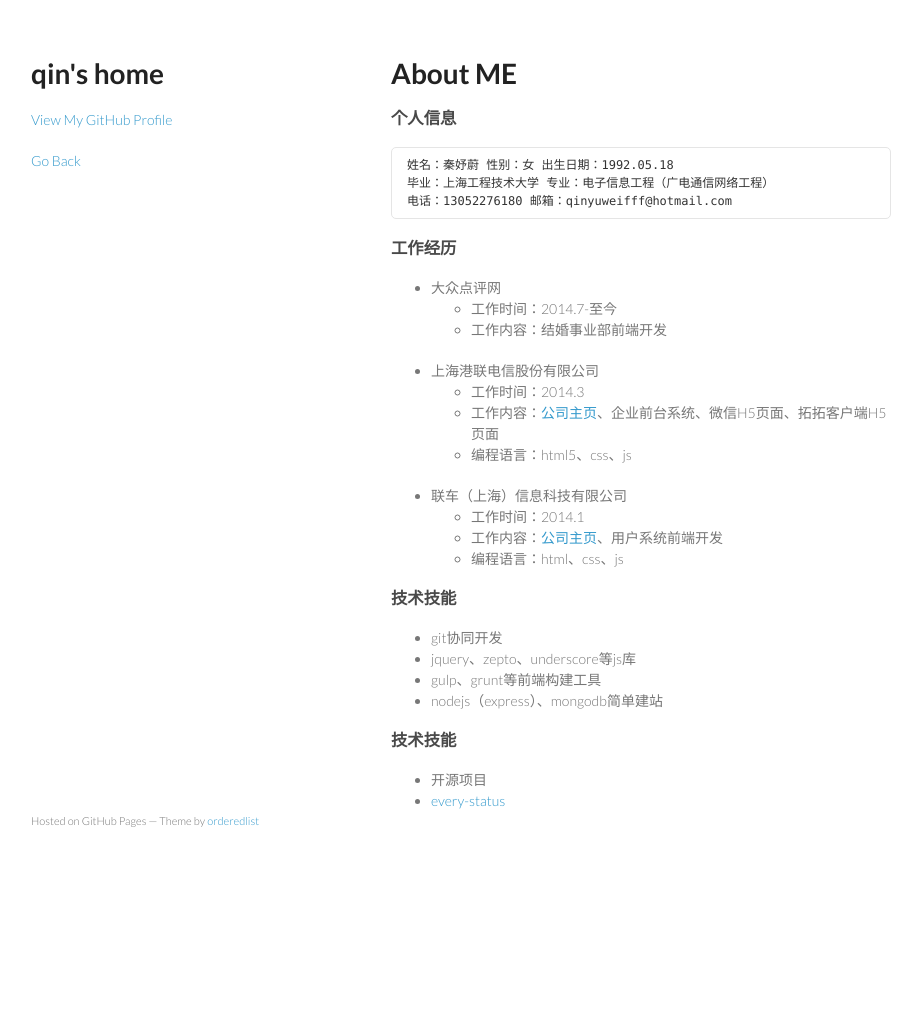
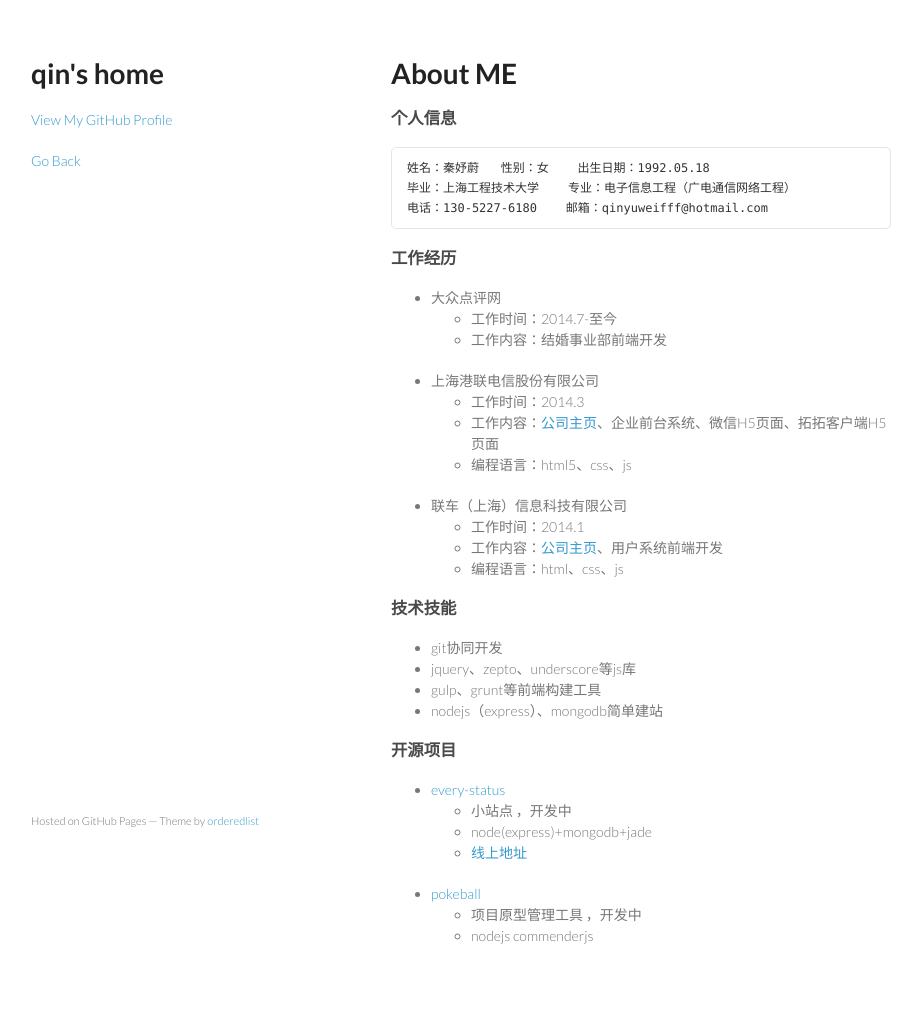
Before and after one commit to qinnnnnnnn/qinnnnnnnn.github.com, a Jekyll site: the page built from aboutme.md, in a window 1280 px wide. Shown: the whole page, without its empty margins (179-1101 px from the left). Built offline with Jekyll 4.4.1, drawn with Linux system fonts in a browser that asks for light colours; Markdown is read by kramdown in place of the engine named in the settings; before the commit the page ends 900 px from its top, so only the background shows below that.

Commit message:
update resume

````diff
--- a/aboutme.md
+++ b/aboutme.md
@@ -6,9 +6,9 @@ title: about me
 
 ### 个人信息
 ```
-姓名：秦妤蔚 性别：女 出生日期：1992.05.18
-毕业：上海工程技术大学 专业：电子信息工程（广电通信网络工程）
-电话：13052276180 邮箱：qinyuweifff@hotmail.com
+姓名：秦妤蔚   性别：女    出生日期：1992.05.18
+毕业：上海工程技术大学    专业：电子信息工程（广电通信网络工程）
+电话：130-5227-6180    邮箱：qinyuweifff@hotmail.com
 ```
 
 ### 工作经历
@@ -30,6 +30,11 @@ title: about me
 - gulp、grunt等前端构建工具
 - nodejs（express）、mongodb简单建站
 
-###技术技能
-- 开源项目
- - [every-status](https://github.com/NoodleJS/every-status)
+###开源项目
+- [every-status](https://github.com/NoodleJS/every-status)
+	- 小站点 ，开发中
+	- node(express)+mongodb+jade
+	- [线上地址](http://www.every-status.com)
+- [pokeball](https://github.com/NoodleJS/pokeball)
+	- 项目原型管理工具 ，开发中
+	- nodejs commenderjs
--- a/stylesheets/styles.css
+++ b/stylesheets/styles.css
@@ -64,7 +64,8 @@ code, pre {
 }
 
 pre {
-  padding:8px 15px;
+  padding:10px 15px;
+  line-height: 20px;
   background: #f8f8f8;
   border-radius:5px;
   border:1px solid #e5e5e5;
````
